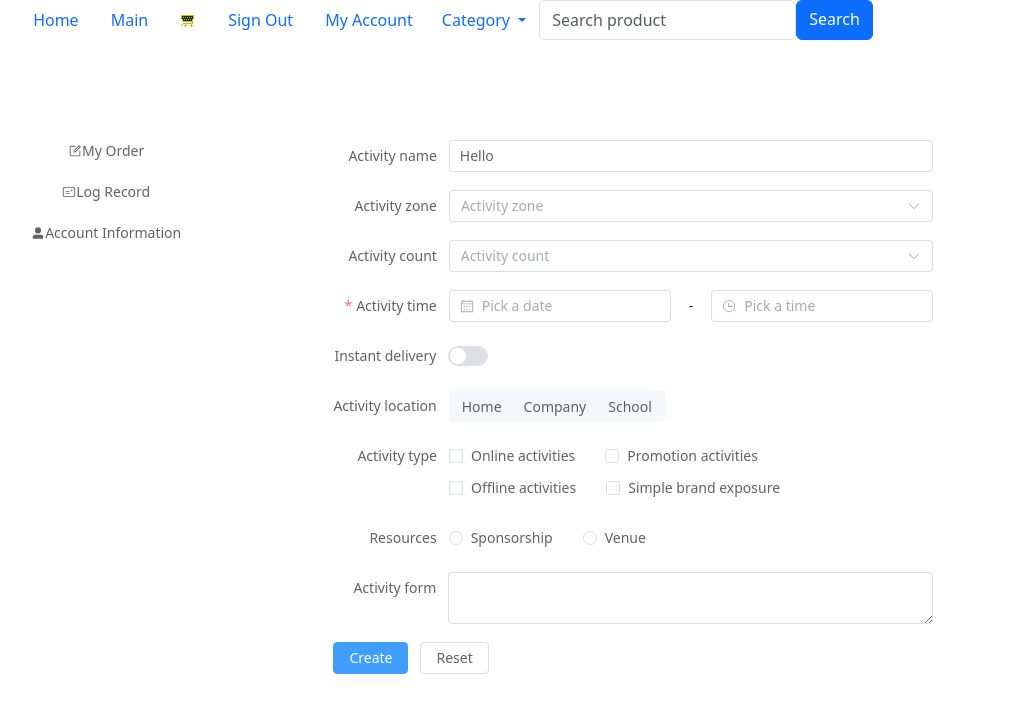
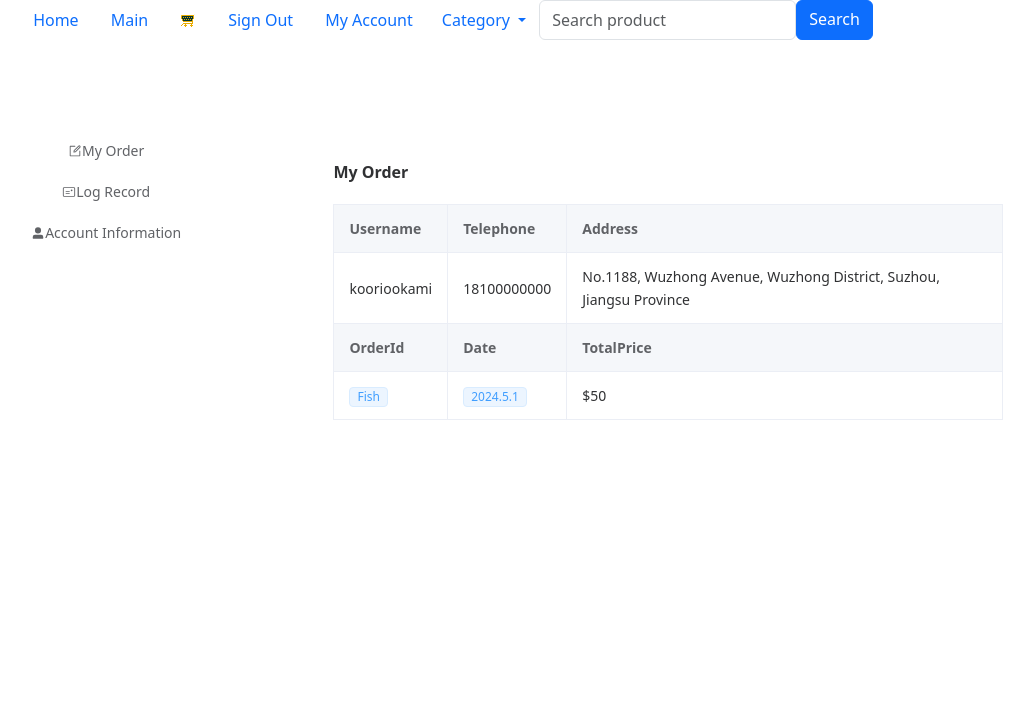
Before and after one commit to luorome31/pet_store_vue, a Vue app: page /userEdit in a window 1280 px wide. Both pictures are taken after a click on the link "My Order". Shown: the top 712 px of the page, without its empty margins (195-1229 px from the left). Built offline with nearby package versions, Linux system fonts and the light colour scheme.

Commit message:
登录注册接口搭建

```diff
--- a/package.json
+++ b/package.json
@@ -17,6 +17,8 @@
     "bootstrap-icons": "^1.11.3",
     "element-plus": "^2.7.1",
     "json-server": "^1.0.0-alpha.23",
+    "pinia": "^2.1.7",
+    "pinia-persistedstate-plugin": "^0.1.0",
     "vue": "^3.4.21",
     "vue-router": "^4.3.2"
   },
--- /dev/null
+++ b/src/api/user.js
@@ -0,0 +1,20 @@
+//导入请求工具
+
+//提供注册接口的函数
+export const userRegisterService=(RegisterData)=>{
+    // 借助于这个函数传参
+  const params=  new URLSearchParams();
+  for (let key in RegisterData){
+    params.append(key,RegisterData[key]);
+
+  }
+  return request.post('http://localhost:3001/user',params);
+}
+//提供调用登录接口的函数
+export const userLoginService=(loginData)=>{
+    const params=new URLSearchParams();
+   for(let key in loginData){
+    params.append(key,loginData[key])
+}
+    request.post('path',params)
+}
--- a/src/stores/token.js
+++ b/src/stores/token.js
@@ -1,3 +1,4 @@
+//定义store
 import {defineStore} from 'pinia'
 import {ref} from 'vue'
 // 需要两个参数，第一是名字具有唯一性，第二个参数是函数，函数的内部可以定义状态的所有内容
@@ -9,10 +10,14 @@ export const useTokenStore =defineStore('token',()=>{
     const setToken=(newToken)=>{
         token.value=newToken
     }
+    //3.移除token的值
     const removeToken=()=>{
         token.value=''
     }
+    //返回
     return {
         token,setToken,removeToken
     }
+    //持久化存储
+    {persist:true}
 });
--- a/src/view/user/Login.vue
+++ b/src/view/user/Login.vue
@@ -1,80 +1,3 @@
-<script setup>
-import Navbar from "@/component/Navbar.vue";
-import { reactive, ref } from "vue";
-const dialogFormVisible = ref(false);
-import { User, Lock } from "@element-plus/icons-vue";
-//控制注册与登录表单的显示， 默认显示注册
-const isRegister = ref(false);
-// 数据模型
-const form = reactive({
-  name: "",
-  region: "",
-  date1: "",
-  date2: "",
-  delivery: false,
-  type: [],
-  resource: "",
-  desc: "",
-});
-//登录数据
-const LoginData = ref({
-  username: "",
-  password: "",
-  repassword: "",
-});
-// 校验密码的函数
-const checkRepassword = (rule, value, callback) => {
-  if (value === "") {
-    callback(new Error("请再次确认密码"));
-  } else if (value !== RegisterData.value.password) {
-    callback(new Error("请确保再次输入的密码一样"));
-  } else {
-    callback();
-  }
-};
-// 定义表单校检规则
-const rules = {
-  username: [
-    {
-      required: true,
-      message: "请输入用户名",
-      trigger: "blur",
-    },
-    {
-      min: 5,
-      max: 16,
-      message: "用户名长度为5—16为非空字符",
-      trigger: "blur",
-    },
-  ],
-  password: [
-    {
-      required: true,
-      message: "请输入密码",
-      trigger: "blur",
-    },
-    {
-      min: 5,
-      max: 16,
-      message: "密码长度为5—16为非空字符",
-      trigger: "blur",
-    },
-  ],
-  repassword: [
-    {
-      validator: checkRepassword,
-      trigger: "blur",
-    },
-  ],
-};
-//登录函数
-// import { useTokenStore } from "@/stores/token.js";
-// const tokenStore = useTokenStore();
-// const login = async () => {
-//   let result = await tokenStore.setToken(result.data);
-// };
-</script>
-
 <template>
   <div class="container">
     <Navbar />
@@ -88,7 +11,7 @@ const rules = {
             size="large"
             autocomplete="off"
             v-if="isRegister"
-            :model="LoginData"
+            :model="registerForm"
             :rules="rules"
           >
             <el-form-item>
@@ -131,36 +54,48 @@ const rules = {
               title="Account Information"
               width="500"
             >
-              <el-form :model="form">
+              <el-form :model="registerForm">
                 <el-form-item label="First name" :label-width="formLabelWidth">
-                  <el-input v-model="form.name" autocomplete="off" />
+                  <el-input
+                    v-model="registerForm.FirstName"
+                    autocomplete="off"
+                  />
                 </el-form-item>
                 <el-form-item label="Last name" :label-width="formLabelWidth">
-                  <el-input v-model="form.name" autocomplete="off" />
+                  <el-input
+                    v-model="registerForm.LastName"
+                    autocomplete="off"
+                  />
                 </el-form-item>
                 <el-form-item label="Email" :label-width="formLabelWidth">
-                  <el-input v-model="form.name" autocomplete="off" />
+                  <el-input v-model="registerForm.email" autocomplete="off" />
                 </el-form-item>
                 <el-form-item label="Phone" :label-width="formLabelWidth">
-                  <el-input v-model="form.name" autocomplete="off" />
+                  <el-input v-model="registerForm.Phone" autocomplete="off" />
                 </el-form-item>
                 <el-form-item label="Address1" :label-width="formLabelWidth">
-                  <el-input v-model="form.name" autocomplete="off" />
+                  <el-input
+                    v-model="registerForm.Address1"
+                    autocomplete="off"
+                  />
                 </el-form-item>
                 <el-form-item label="Address2" :label-width="formLabelWidth">
-                  <el-input v-model="form.name" autocomplete="off" />
+                  <el-input
+                    v-model="registerForm.Address2"
+                    autocomplete="off"
+                  />
                 </el-form-item>
                 <el-form-item label="City" :label-width="formLabelWidth">
-                  <el-input v-model="form.name" autocomplete="off" />
+                  <el-input v-model="registerForm.City" autocomplete="off" />
                 </el-form-item>
                 <el-form-item label="State" :label-width="formLabelWidth">
-                  <el-input v-model="form.name" autocomplete="off" />
+                  <el-input v-model="registerForm.State" autocomplete="off" />
                 </el-form-item>
                 <el-form-item label="Zip" :label-width="formLabelWidth">
-                  <el-input v-model="form.name" autocomplete="off" />
+                  <el-input v-model="registerForm.Zip" autocomplete="off" />
                 </el-form-item>
                 <el-form-item label="Country" :label-width="formLabelWidth">
-                  <el-input v-model="form.name" autocomplete="off" />
+                  <el-input v-model="registerForm.Country" autocomplete="off" />
                 </el-form-item>
               </el-form>
               <template #footer>
@@ -185,15 +120,20 @@ const rules = {
                 注册
               </el-button>
             </el-form-item>
+            <!-- 返回按钮 -->
             <el-form-item class="flex">
               <el-link
                 type="info"
                 :underline="false"
-                @click="isRegister = false"
+                @click="
+                  isRegister = false;
+                  clearLoginData();
+                "
               >
                 ← 返回
               </el-link>
             </el-form-item>
+            <!-- 返回按钮结束 -->
           </el-form>
           <!-- 登录表单 -->
           <el-form
@@ -231,7 +171,11 @@ const rules = {
             </el-form-item>
             <!-- 登录按钮 -->
             <el-form-item>
-              <el-button class="button" type="primary" auto-insert-space
+              <el-button
+                class="button"
+                type="primary"
+                auto-insert-space
+                @click="login"
                 >登录</el-button
               >
             </el-form-item>
@@ -239,7 +183,10 @@ const rules = {
               <el-link
                 type="info"
                 :underline="false"
-                @click="isRegister = true"
+                @click="
+                  isRegister = true;
+                  clearLoginData();
+                "
               >
                 注册 →
               </el-link>
@@ -250,6 +197,109 @@ const rules = {
     </div>
   </div>
 </template>
+<script setup>
+import Navbar from "@/component/Navbar.vue";
+import { reactive, ref } from "vue";
+import axios from "axios";
+//控制弹出框的显示
+const dialogFormVisible = ref(false);
+import { User, Lock, Phone } from "@element-plus/icons-vue";
+//控制注册与登录表单的显示， 默认显示注册
+const isRegister = ref(false);
+const formLabelWidth = "140px";
+// 详细注册信息数据模型
+const registerForm = reactive({
+  username: "",
+  password: "",
+  repassword: "",
+  FirstName: "",
+  LastName: "",
+  email: "",
+  Phone: false,
+  Zip: [],
+  State: "",
+  City: "",
+  Country: "",
+  Address1: "",
+  Address2: "",
+});
+
+//登录数据模型
+const LoginData = ref({
+  username: "",
+  password: "",
+  repassword: "",
+});
+// 校验密码的函数
+const checkRepassword = (rule, value, callback) => {
+  if (value === "") {
+    callback(new Error("请再次确认密码"));
+  } else if (value !== LoginData.value.password) {
+    callback(new Error("请确保再次输入的密码一样"));
+  } else {
+    callback();
+  }
+};
+// 定义表单校检规则
+const rules = {
+  username: [
+    {
+      required: true,
+      message: "请输入用户名",
+      trigger: "blur",
+    },
+    {
+      min: 5,
+      max: 16,
+      message: "用户名长度为5—16为非空字符",
+      trigger: "blur",
+    },
+  ],
+  password: [
+    {
+      required: true,
+      message: "请输入密码",
+      trigger: "blur",
+    },
+    {
+      min: 5,
+      max: 16,
+      message: "密码长度为5—16为非空字符",
+      trigger: "blur",
+    },
+  ],
+  repassword: [
+    {
+      validator: checkRepassword,
+      trigger: "blur",
+    },
+  ],
+};
+//调用后台接口，完成注册请求
+import { userRegisterService, userLoginService } from "@/api/user.js";
+const register = async () => {
+  let result = await userRegisterService(LoginData.value);
+  //根据接口写处理
+};
+//登录函数
+import { useTokenStore } from "@/stores/token.js";
+import { useRouter } from "vue-router";
+const router = useRouter();
+const tokenStore = useTokenStore();
+const login = async () => {
+  let result = await userLoginService(LoginData.value);
+  //根据接口写处理
+  tokenStore.setToken(result.data);
+};
+//清空数据模型
+const clearLoginData = () => {
+  LoginData.value = {
+    username: "",
+    password: "",
+    repassword: "",
+  };
+};
+</script>
 
 <style lang="scss" scoped>
 .flex {
--- a/src/view/user/UserEdit.vue
+++ b/src/view/user/UserEdit.vue
@@ -44,13 +44,6 @@
           class="demo-ruleForm"
           v-if="isOrder && isLog === false"
         >
-          <el-form-item label="Username" prop="pass">
-            <el-input
-              v-model="ruleForm.pass"
-              type="password"
-              autocomplete="off"
-            />
-          </el-form-item>
           <el-form-item label="Password" prop="pass">
             <el-input
               v-model="ruleForm.pass"
@@ -65,69 +58,69 @@
               autocomplete="off"
             />
           </el-form-item>
-          <el-form-item label="FirstName" prop="age">
-            <el-input v-model.number="ruleForm.age" />
+          <el-form-item label="FirstName" prop="FirstName">
+            <el-input v-model.number="ruleForm.FirstName" />
           </el-form-item>
 
-          <el-form-item label="LastName" prop="pass">
+          <el-form-item label="LastName" prop="LastName">
             <el-input
-              v-model="ruleForm.pass"
+              v-model="ruleForm.LastName"
               type="password"
               autocomplete="off"
             />
           </el-form-item>
-          <el-form-item label="Email" prop="pass">
+          <el-form-item label="Email" prop="email">
             <el-input
-              v-model="ruleForm.pass"
+              v-model="ruleForm.email"
               type="password"
               autocomplete="off"
             />
           </el-form-item>
-          <el-form-item label="Phone" prop="pass">
+          <el-form-item label="Phone" prop="Phone">
             <el-input
-              v-model="ruleForm.pass"
+              v-model="ruleForm.Phone"
               type="password"
               autocomplete="off"
             />
           </el-form-item>
-          <el-form-item label="Address1" prop="pass">
+          <el-form-item label="Address1" prop="Address1">
             <el-input
-              v-model="ruleForm.pass"
+              v-model="ruleForm.Address1"
               type="password"
               autocomplete="off"
             />
           </el-form-item>
-          <el-form-item label="Address2" prop="pass">
+          <el-form-item label="Address2" prop="Address2">
             <el-input
-              v-model="ruleForm.pass"
+              v-model="ruleForm.Address2"
               type="password"
               autocomplete="off"
             />
           </el-form-item>
-          <el-form-item label="City" prop="pass">
+          <el-form-item label="City" prop="City">
             <el-input
-              v-model="ruleForm.pass"
+              v-model="ruleForm.City"
               type="password"
               autocomplete="off"
             />
           </el-form-item>
-          <el-form-item label="State" prop="pass">
+          <el-form-item label="State" prop="State">
             <el-input
-              v-model="ruleForm.pass"
+              v-model="ruleForm.State"
               type="password"
               autocomplete="off"
             />
           </el-form-item>
-          <el-form-item label="Zip" prop="pass">
+          <el-form-item label="Zip" prop="Zip">
             <el-input
-              v-model="ruleForm.pass"
+              v-model="ruleForm.Zip"
               type="password"
               autocomplete="off"
             />
           </el-form-item>
-          <el-form-item label="Country" prop="pass">
+          <el-form-item label="Country" prop="Country">
             <el-input
-              v-model="ruleForm.pass"
+              v-model="ruleForm.Country"
               type="password"
               autocomplete="off"
             />
@@ -141,103 +134,33 @@
         </el-form>
         <!-- 基本信息结束 -->
         <!-- 订单显示 -->
-        <el-form
-          ref="ruleFormRef"
-          style="max-width: 600px"
-          :model="ruleForm"
-          :rules="rules"
-          label-width="auto"
-          class="demo-ruleForm"
-          :size="formSize"
-          status-icon
+
+        <el-descriptions
+          title="My Order"
+          direction="vertical"
+          :column="4"
+          :size="size"
+          border
           v-else-if="isOrder === false && isLog === false"
         >
-          <el-form-item label="Activity name" prop="name">
-            <el-input v-model="ruleFormForOrder.name" />
-          </el-form-item>
-          <el-form-item label="Activity zone" prop="region">
-            <el-select
-              v-model="ruleFormForOrder.region"
-              placeholder="Activity zone"
-            >
-              <el-option label="Zone one" value="shanghai" />
-              <el-option label="Zone two" value="beijing" />
-            </el-select>
-          </el-form-item>
-          <el-form-item label="Activity count" prop="count">
-            <el-select-v2
-              v-model="ruleFormForOrder.count"
-              placeholder="Activity count"
-              :options="options"
-            />
-          </el-form-item>
-          <el-form-item label="Activity time" required>
-            <el-col :span="11">
-              <el-form-item prop="date1">
-                <el-date-picker
-                  v-model="ruleFormForOrder.date1"
-                  type="date"
-                  label="Pick a date"
-                  placeholder="Pick a date"
-                  style="width: 100%"
-                />
-              </el-form-item>
-            </el-col>
-            <el-col class="text-center" :span="2">
-              <span class="text-gray-500">-</span>
-            </el-col>
-            <el-col :span="11">
-              <el-form-item prop="date2">
-                <el-time-picker
-                  v-model="ruleFormForOrder.date2"
-                  label="Pick a time"
-                  placeholder="Pick a time"
-                  style="width: 100%"
-                />
-              </el-form-item>
-            </el-col>
-          </el-form-item>
-          <el-form-item label="Instant delivery" prop="delivery">
-            <el-switch v-model="ruleFormForOrder.delivery" />
-          </el-form-item>
-          <el-form-item label="Activity location" prop="location">
-            <el-segmented
-              v-model="ruleFormForOrder.location"
-              :options="locationOptions"
-            />
-          </el-form-item>
-          <el-form-item label="Activity type" prop="type">
-            <el-checkbox-group v-model="ruleFormForOrder.type">
-              <el-checkbox value="Online activities" name="type">
-                Online activities
-              </el-checkbox>
-              <el-checkbox value="Promotion activities" name="type">
-                Promotion activities
-              </el-checkbox>
-              <el-checkbox value="Offline activities" name="type">
-                Offline activities
-              </el-checkbox>
-              <el-checkbox value="Simple brand exposure" name="type">
-                Simple brand exposure
-              </el-checkbox>
-            </el-checkbox-group>
-          </el-form-item>
-          <el-form-item label="Resources" prop="resource">
-            <el-radio-group v-model="ruleFormForOrder.resource">
-              <el-radio value="Sponsorship">Sponsorship</el-radio>
-              <el-radio value="Venue">Venue</el-radio>
-            </el-radio-group>
-          </el-form-item>
-          <el-form-item label="Activity form" prop="desc">
-            <el-input v-model="ruleFormForOrder.desc" type="textarea" />
-          </el-form-item>
-          <el-form-item>
-            <el-button type="primary" @click="submitForm(ruleFormRef)">
-              Create
-            </el-button>
-            <el-button @click="resetForm(ruleFormRef)">Reset</el-button>
-          </el-form-item>
-        </el-form>
+          <el-descriptions-item label="Username"
+            >kooriookami</el-descriptions-item
+          >
+          <el-descriptions-item label="Telephone"
+            >18100000000</el-descriptions-item
+          >
+          <el-descriptions-item label="Address" :span="2"
+            >No.1188, Wuzhong Avenue, Wuzhong District, Suzhou, Jiangsu
+            Province</el-descriptions-item
+          >
+          <el-descriptions-item label="OrderId">
+            <el-tag size="small">Fish</el-tag>
+          </el-descriptions-item>
+          <el-descriptions-item label="Date">
+            <el-tag size="small">2024.5.1</el-tag>
+          </el-descriptions-item>
+          <el-descriptions-item label="TotalPrice"> $50 </el-descriptions-item>
+        </el-descriptions>
         <!-- 订单结束 -->
         <!-- 日志记录 -->
         <el-table
@@ -269,26 +192,15 @@ import type { FormInstance, FormRules } from "element-plus";
 
 const ruleFormRef = ref<FormInstance>();
 
-const checkAge = (rule: any, value: any, callback: any) => {
+const checkValue = (rule: any, value: any, callback: any) => {
   if (!value) {
-    return callback(new Error("Please input the age"));
+    return callback(new Error("请输入"));
   }
-  setTimeout(() => {
-    if (!Number.isInteger(value)) {
-      callback(new Error("Please input digits"));
-    } else {
-      if (value < 18) {
-        callback(new Error("Age must be greater than 18"));
-      } else {
-        callback();
-      }
-    }
-  }, 1000);
 };
 
 const validatePass = (rule: any, value: any, callback: any) => {
   if (value === "") {
-    callback(new Error("Please input the password"));
+    callback(new Error("请输入密码"));
   } else {
     if (ruleForm.checkPass !== "") {
       if (!ruleFormRef.value) return;
@@ -297,11 +209,12 @@ const validatePass = (rule: any, value: any, callback: any) => {
     callback();
   }
 };
+//确认密码
 const validatePass2 = (rule: any, value: any, callback: any) => {
   if (value === "") {
-    callback(new Error("Please input the password again"));
+    callback(new Error("请再次输入密码"));
   } else if (value !== ruleForm.pass) {
-    callback(new Error("Two inputs don't match!"));
+    callback(new Error("输入密码不符"));
   } else {
     callback();
   }
@@ -310,13 +223,31 @@ const validatePass2 = (rule: any, value: any, callback: any) => {
 const ruleForm = reactive({
   pass: "",
   checkPass: "",
-  age: "",
+  FirstName: "",
+  LastName: "",
+  email: "",
+  Phone: "",
+  Zip: "",
+  State: "",
+  City: "",
+  Country: "",
+  Address1: "",
+  Address2: "",
 });
 
 const rules = reactive<FormRules<typeof ruleForm>>({
   pass: [{ validator: validatePass, trigger: "blur" }],
   checkPass: [{ validator: validatePass2, trigger: "blur" }],
-  age: [{ validator: checkAge, trigger: "blur" }],
+  FirstName: [{ validator: checkValue, trigger: "blur" }],
+  LastName: [{ validator: checkValue, trigger: "blur" }],
+  email: [{ validator: checkValue, trigger: "blur" }],
+  Phone: [{ validator: checkValue, trigger: "blur" }],
+  Zip: [{ validator: checkValue, trigger: "blur" }],
+  State: [{ validator: checkValue, trigger: "blur" }],
+  City: [{ validator: checkValue, trigger: "blur" }],
+  Country: [{ validator: checkValue, trigger: "blur" }],
+  Address1: [{ validator: checkValue, trigger: "blur" }],
+  Address2: [{ validator: checkValue, trigger: "blur" }],
 });
 
 const submitForm = (formEl: FormInstance | undefined) => {
@@ -340,118 +271,8 @@ const isOrder = ref(true);
 //订单
 import type { ComponentSize } from "element-plus";
 
-interface RuleForm {
-  name: string;
-  region: string;
-  count: string;
-  date1: string;
-  date2: string;
-  delivery: boolean;
-  location: string;
-  type: string[];
-  resource: string;
-  desc: string;
-}
+const size = ref<ComponentSize>("large");
 
-const formSize = ref<ComponentSize>("default");
-const ruleFormRefForOrder = ref<FormInstance>();
-const ruleFormForOrder = reactive<RuleForm>({
-  name: "Hello",
-  region: "",
-  count: "",
-  date1: "",
-  date2: "",
-  delivery: false,
-  location: "",
-  type: [],
-  resource: "",
-  desc: "",
-});
-
-const locationOptions = ["Home", "Company", "School"];
-
-const rulesForOrder = reactive<FormRules<RuleForm>>({
-  name: [
-    { required: true, message: "Please input Activity name", trigger: "blur" },
-    { min: 3, max: 5, message: "Length should be 3 to 5", trigger: "blur" },
-  ],
-  region: [
-    {
-      required: true,
-      message: "Please select Activity zone",
-      trigger: "change",
-    },
-  ],
-  count: [
-    {
-      required: true,
-      message: "Please select Activity count",
-      trigger: "change",
-    },
-  ],
-  date1: [
-    {
-      type: "date",
-      required: true,
-      message: "Please pick a date",
-      trigger: "change",
-    },
-  ],
-  date2: [
-    {
-      type: "date",
-      required: true,
-      message: "Please pick a time",
-      trigger: "change",
-    },
-  ],
-  location: [
-    {
-      required: true,
-      message: "Please select a location",
-      trigger: "change",
-    },
-  ],
-  type: [
-    {
-      type: "array",
-      required: true,
-      message: "Please select at least one activity type",
-      trigger: "change",
-    },
-  ],
-  resource: [
-    {
-      required: true,
-      message: "Please select activity resource",
-      trigger: "change",
-    },
-  ],
-  desc: [
-    { required: true, message: "Please input activity form", trigger: "blur" },
-  ],
-});
-
-const submitFormForOrder = async (formEl: FormInstance | undefined) => {
-  if (!formEl) return;
-  await formEl.validate((valid, fields) => {
-    if (valid) {
-      console.log("submit!");
-    } else {
-      console.log("error submit!", fields);
-    }
-  });
-};
-
-const resetFormForOrder = (formEl: FormInstance | undefined) => {
-  if (!formEl) return;
-  formEl.resetFields();
-};
-
-const options = Array.from({ length: 10000 }).map((_, idx) => ({
-  value: `${idx + 1}`,
-  label: `${idx + 1}`,
-}));
 //日志相关
 import type { TableColumnCtx } from "element-plus";
 
@@ -512,4 +333,7 @@ const isLog = ref(false);
   margin-bottom: 20px; /* 设置链接之间的垂直间距 */
   margin-right: 8px; /* 设置链接之间的水平间距 */
 }
+.el-descriptions {
+  margin-top: 20px;
+}
 </style>
```
Also changed, not shown: src/api/db.json (+18 -0 lines), src/main.js (+6 -2 lines), vite.config.js (+12 -0 lines), 1 other file (tests, documents, lock files or other folders).
